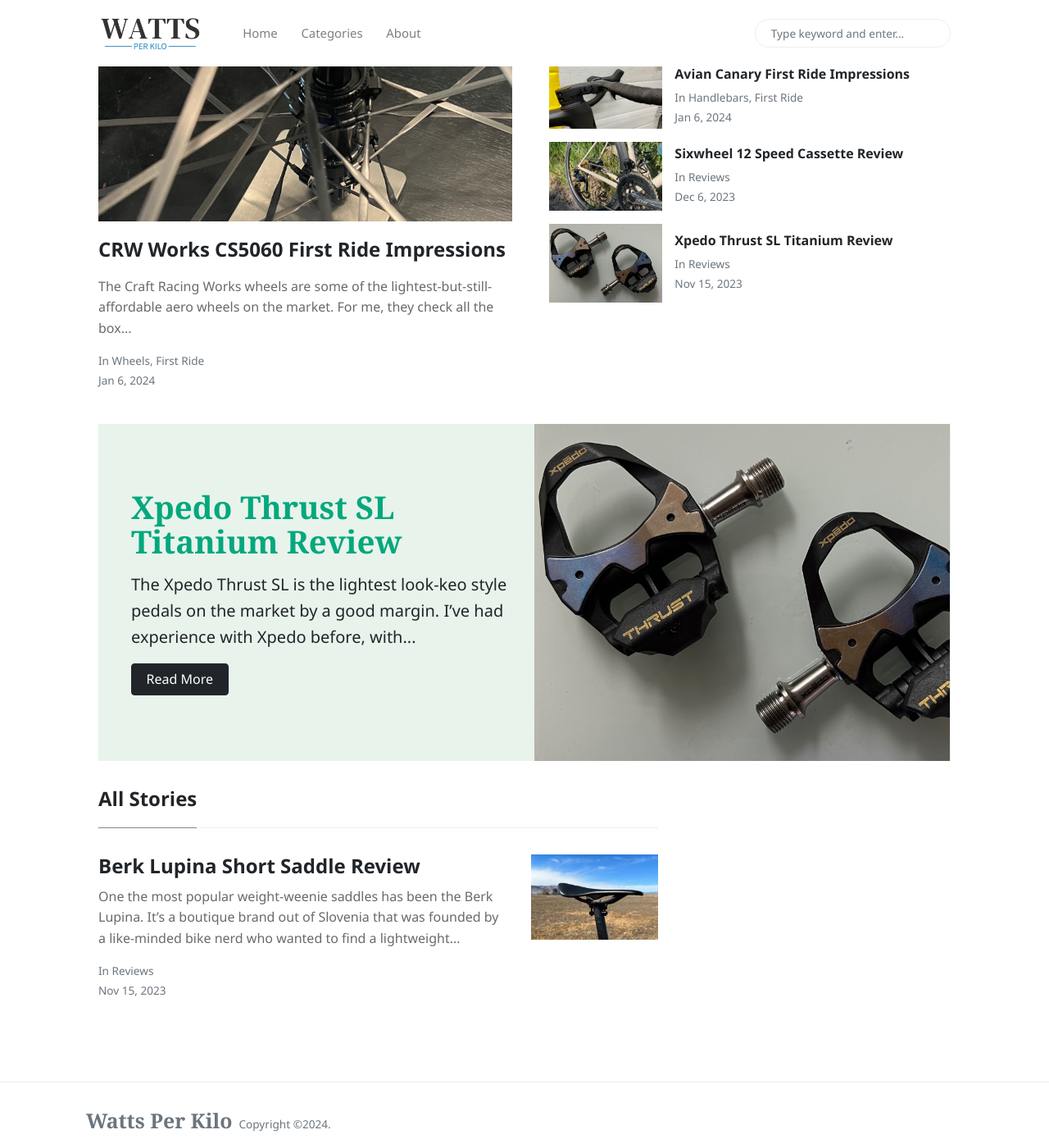
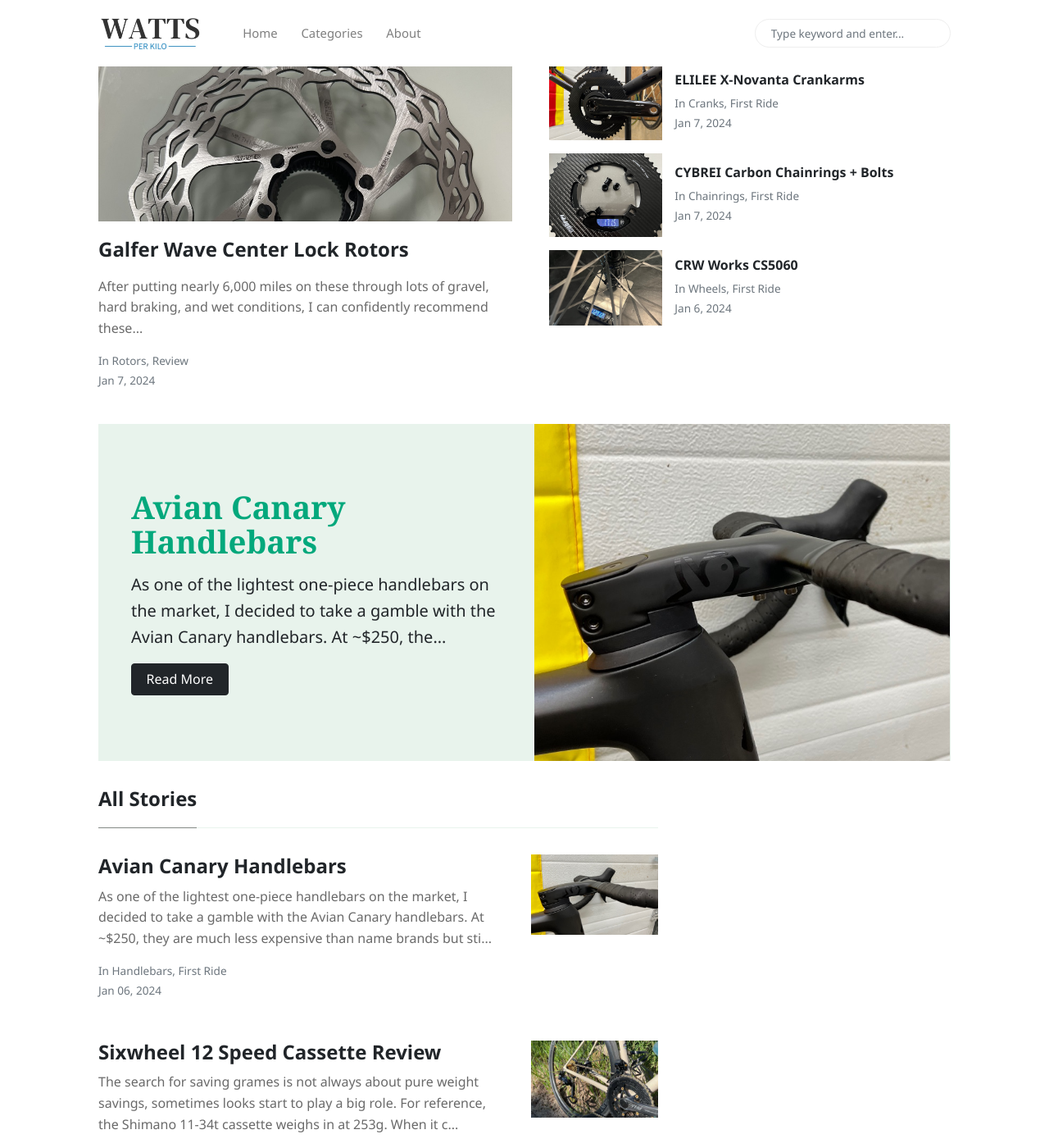
Before and after one commit to johnkeller101/wattsperkilo, a Jekyll site: the page built from index.html, in a window 1280 px wide and 1400 px high. Shown: the whole window at 82% size. Built offline with Jekyll 4.4.1, drawn with Linux system fonts in a browser that asks for light colours; nearby versions of some CDN libraries; the list of posts is cut into pages by our own code; some of the changed text lies outside the part shown.

Commit message:
add new first ride impressions

```diff
--- a/_posts/2024-1-6-avian-canary-handlebars-first-ride-impressions.md
+++ b/_posts/2024-1-6-avian-canary-handlebars-first-ride-impressions.md
@@ -1,10 +1,10 @@
 ---
 layout: post
-title: "Avian Canary First Ride Impressions"
+title: "Avian Canary Handlebars"
 author: john
 categories: [ handlebars, first ride ]
 image: assets/images/avian_canary_thumb.jpg
-tags: [first ride]
+tags: [first ride, sticky]
 ---
 
 As one of the lightest one-piece handlebars on the market, I decided to take a gamble with the Avian Canary handlebars. At ~$250, they are much less expensive than name brands but still have their own factory and brand which makes them appealing.
--- a/_posts/2024-1-6-crw-craft-racing-works-cs5060.md
+++ b/_posts/2024-1-6-crw-craft-racing-works-cs5060.md
@@ -1,6 +1,6 @@
 ---
 layout: post
-title: "CRW Works CS5060 First Ride Impressions"
+title: "CRW Works CS5060"
 author: john
 categories: [ wheels, first ride ]
 image: assets/images/crw_works_weight.jpg
--- /dev/null
+++ b/_posts/2024-1-7-cybrei-carbon-chainrings-and-bolts.md
@@ -0,0 +1,34 @@
+---
+layout: post
+title: "CYBREI Carbon Chainrings + Bolts"
+author: john
+categories: [ chainrings, first ride ]
+image: assets/images/cybrei_chainring_thumb.jpg
+tags: [first ride]
+---
+
+I ordered these chainrings in hopes of finding a less expensive alternative to the Cabron-Ti chainrings (which have treated me pretty well). These have been pretty disappointing though, especially considering the price.
+
+I got the 54/38 version, which despite the big difference, my front derailleur was able to cope. The 54t is a game changer, and it's nice to still have a usable climbing gear compared to the normal 40t Shimano ratio.
+
+![Alt text](../assets/images/cybrei_chainring_back.jpg)
+
+The inner chainring is a normal chainring, no carbon to be found. The outer seems to be the exact same as their aluminum chainring, but with a plate of carbon fiber epoxied to the top. They even recommend using their own chainring bolts because the rings are thicker due to adding the carbon layer. This means the chainring is HEAVIER than the aluminum version. Facepalm.
+
+This is truly the aliexpress version of carbon chainrings. At least they look good and shift well, I guess.
+
+![Alt text](../assets/images/cybrei_chainring_shimano_r9200.jpg)
+
+One thing to note is that despite what the listing says, they DO NOT work with Shimano 12 speed cranks. There is not enough clearance, and the seller said I could not get it to fit. At least I was planning to use them with the [ELILEE X-Novanta Crankarms](/eliilee-x-novanta-crankarms/), so it wasn't a major issue.
+
+![Alt text](../assets/images/cybrei_chainring_thumb.jpg)
+
+The weight is just okay. Much heavier than carbon-ti, but I'm a fan of the look so I can look past it for now.
+
+<span style="margin:auto; display:table;">
+<a target="_blank" href="https://www.aliexpress.us/item/3256805648478194.html" class="btn btn-outline-success btn-lg btn-round ml-1">View on Aliexpress</a>
+<a target="_blank" href="https://www.pandapodium.cc/product/cybrei-carbon-chainrings/" class="btn btn-outline-success btn-lg btn-round ml-1">View on PandaPodium</a>
+</span>
+
+
+Disclosure: I purchased this with my own money. I have had no communication with the manufacturer and all thoughts/opinions are my own.
--- /dev/null
+++ b/_posts/2024-1-7-eliilee-x-novanta-crankarms.md
@@ -0,0 +1,33 @@
+---
+layout: post
+title: "ELILEE X-Novanta Crankarms"
+author: john
+categories: [ cranks, first ride ]
+image: assets/images/elilee_thumb.jpg
+tags: [first ride]
+---
+
+After having a friend try out these cranks for a few months, I finally decided to pull the trigger and test them out. They sell two different versions, one with an aluminum 24mm spindle, and one with a 28mm spindle (which can be adapted to DUB or 30mm using included spacers). The 24mm spindle is heavier, and made of aluminum, which has been known to crack at times. The overall weight might be the same, as the 30mm spindle requires a heavier bottom bracket.
+
+![elilee weight](../assets/images/elilee_weight.jpg)
+
+The compression mechanism uses an adjustment rim very similar to SRAM cranks, which is easy to fine-tune and get set up. I have mine set up using a BSA30 bb from Omni Racer, and getting it set up using the spacers was no big issue.
+
+The biggest selling point to me is that the spindle connection interface is entirely metal. I've run into issues with the latest THM cranks where the arm eventually loosens due to the carbon-on-carbon interface. For ~40g more weight, you get a more accurate power meter, the ability to use 4 or 5 bolt chainrings, preload adjustment, a metal spindle interface, and modularity if something goes wrong with the arms or power meter.
+
+![elilee finishings](../assets/images/elilee_finishings.jpg)
+
+There are some questionable finishings on the inside of the left arm, but they seem to be purely cosmetic so I am not worried.
+
+![elilee thumb](../assets/images/elilee_thumb.jpg)
+
+For the power meter, I went with a Sigeyi AXO power meter. The cranks came without the correct tool to install the spider onto the cranks, but I was able to have a shop torque it down. The correct tool you need is a BBT-22.
+
+Looking forward to putting some miles on these and reporting back! As always, feel free to share your thoughts below.
+
+<span style="margin:auto; display:table;">
+<a target="_blank" href="https://www.aliexpress.us/item/3256804975926457.html" class="btn btn-outline-success btn-lg btn-round ml-1">View on AliExpress</a>
+</span>
+
+
+Disclosure: I purchased this with my own money on Aliexpress. I have had no communication with the manufacturer and all thoughts/opinions are my own.
--- /dev/null
+++ b/_posts/2024-1-7-galfer-wave-center-lock-rotors.md
@@ -0,0 +1,24 @@
+---
+layout: post
+title: "Galfer Wave Center Lock Rotors"
+author: john
+categories: [ rotors, review ]
+image: assets/images/galfer_wave_thumb.jpg
+tags: [review]
+---
+
+After putting nearly 6,000 miles on these through lots of gravel, hard braking, and wet conditions, I can confidently recommend these rotors. Not only do they look fantastic, but they are the same weight as the super expensive Carbon-Ti rotors (and even lighter in the center lock variety).
+
+![Alt text](../assets/images/galfer_wave_weight.jpg)
+
+Measured weights:
+- Center Lock 140mm: 75g
+- Center Lock 160mm: 96g
+- Combined: 171g
+
+<span style="margin:auto; display:table;">
+<a target="_blank" href="https://www.galferusa.com/shop/bike/bike-rotors/road-bicycle-wave-rotor-center-lock-160mm-x-1-8mm-98-grams-front-or-rear-rotor-db102wcl" class="btn btn-outline-success btn-lg btn-round ml-1">View on GalferUSA</a>
+</span>
+
+
+Disclosure: I purchased this with my own money. I have had no communication with the manufacturer and all thoughts/opinions are my own.
```
Also changed, not shown: _posts/2023-11-15-xpedo-thrust-sl-review.md (+1 -1 lines), assets/images/cybrei_chainring_back.jpg (added), assets/images/cybrei_chainring_shimano_r9200.jpg (added), assets/images/cybrei_chainring_thumb.jpg (added), assets/images/galfer_wave_thumb.jpg (added), assets/images/galfer_wave_weight.jpg (added).
